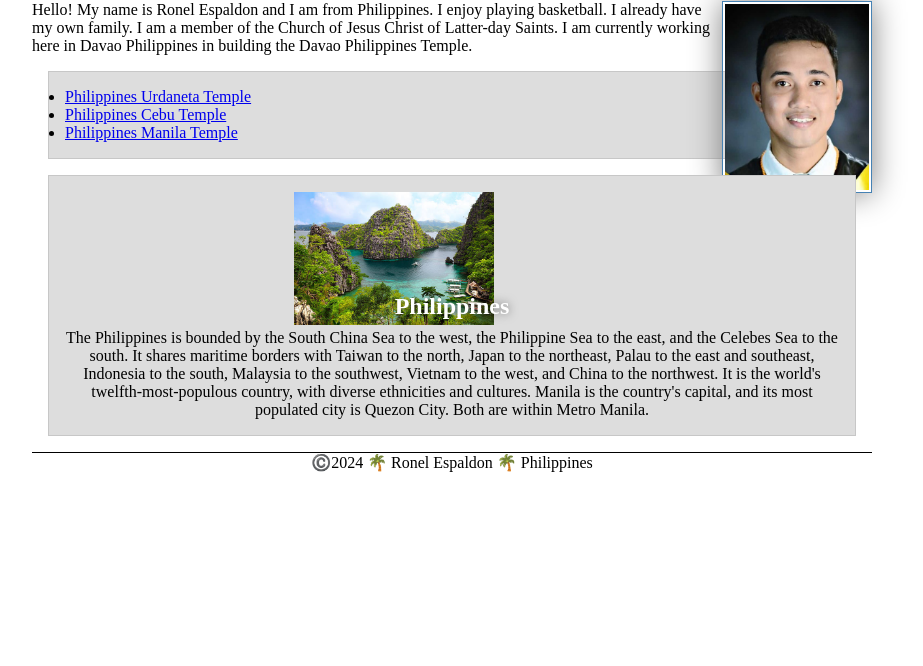
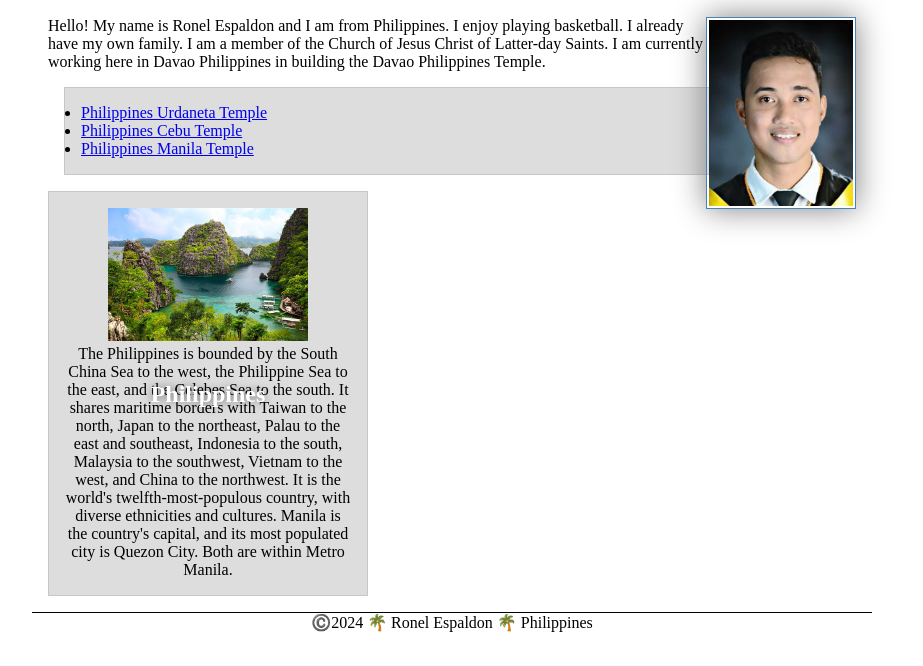
Before and after one commit to BYU-ronel/wdd130, a plain HTML site: page index.html in a window 1280 px wide. Shown: the part 134-800 px from the top of the page, without its empty margins (188-1111 px from the left). Drawn offline with Linux system fonts and the light colour scheme.

Commit message:
modified 1:16

```diff
--- a/styles/styles.css
+++ b/styles/styles.css
@@ -45,13 +45,15 @@ p {
     padding: 10px;
 }
 main {
-    /* remove max-width decoration */
-    margin: 0 auto;
+    grid-column: 2/3;
+    margin: 1rem;
 }
 
 aside {
     position: relative;
-    width: 20rem
+    width: 20rem;
+    grid-column: 1/2;
+    grid-row: 1/2;
     margin: 1rem;
     border: 1px solid rgba(0, 0, 0, 0.2); /* 1️⃣ */
     padding: 1rem;
```
